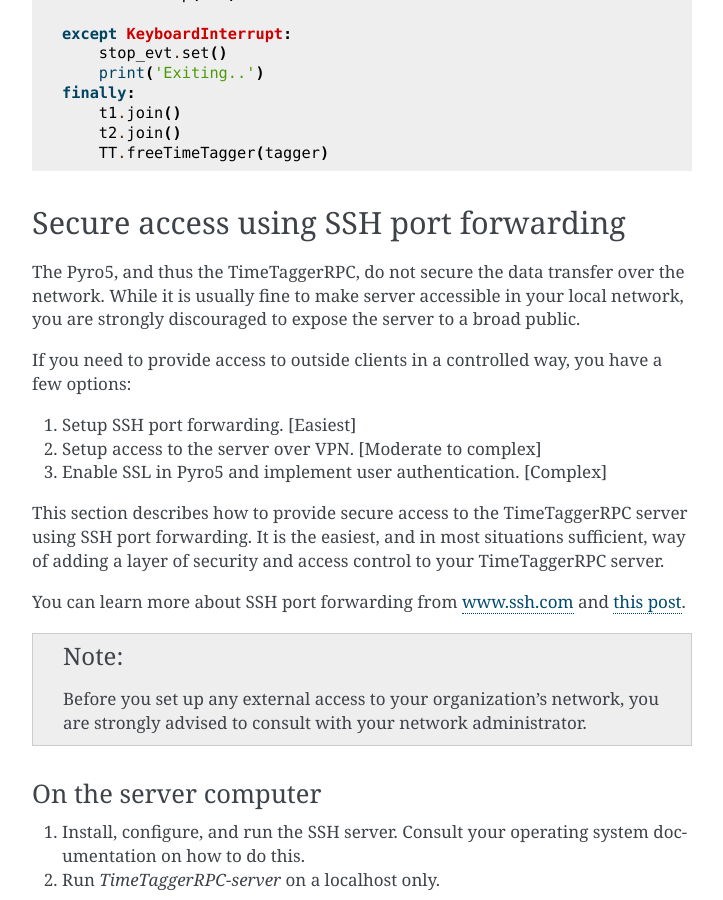
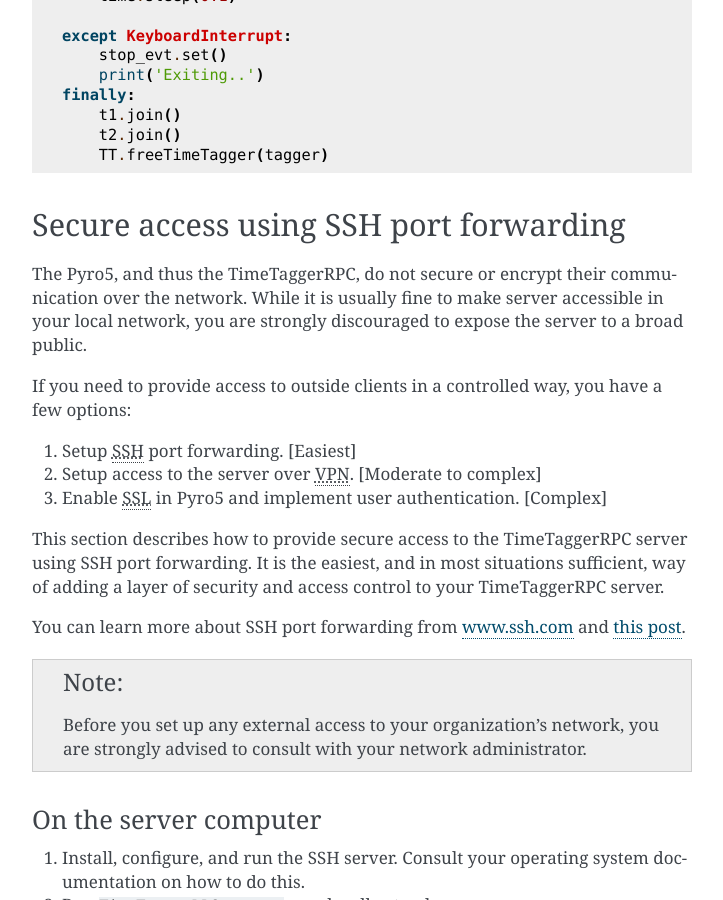
Before and after one commit to swabianinstruments/TimeTaggerRPC, a Sphinx documentation site: the page built from doc/cookbook.rst, in a window 1280 px wide and 900 px high, scrolled down 2603 px. Shown: the whole window, without its empty margins (388-1111 px from the left). Built offline with Sphinx 7.4.7, drawn with Linux system fonts in a browser that asks for light colours.

Commit message:
Minor text fixes

```diff
--- a/doc/cookbook.rst
+++ b/doc/cookbook.rst
@@ -75,7 +75,7 @@
 The proxy objects maintain the network connection to the server and identify
 themselves with a single thread and disallow the use from multiple threads simultaneously.
 However, it is possible to transfer the proxy object ownership to another thread.
-This is done by calling special Pyro5 method `Proxy._pyroClaimOwnership()` present on each proxy object.
+This is done by calling special Pyro5 method ``Proxy._pyroClaimOwnership()`` present on each proxy object.
 
 Take a look at the section
 `Proxy sharing between threads <https://pyro5.readthedocs.io/en/latest/clientcode.html#proxy-sharing-between-threads>`_
@@ -136,15 +136,15 @@
 Secure access using SSH port forwarding
 =======================================
 
-The Pyro5, and thus the TimeTaggerRPC, do not secure the data transfer over the network.
+The Pyro5, and thus the TimeTaggerRPC, do not secure or encrypt their communication over the network.
 While it is usually fine to make server accessible in your local network,
 you are strongly discouraged to expose the server to a broad public.
 
 If you need to provide access to outside clients in a controlled way, you have a few options:
 
-1. Setup SSH port forwarding. [Easiest]
-2. Setup access to the server over VPN. [Moderate to complex]
-3. Enable SSL in Pyro5 and implement user authentication. [Complex]
+1. Setup :abbr:`SSH (Secure Shell)` port forwarding. [Easiest]
+2. Setup access to the server over :abbr:`VPN (Virtual Private Network)`. [Moderate to complex]
+3. Enable :abbr:`SSL (Secure Sockets Layer)` in Pyro5 and implement user authentication. [Complex]
 
 This section describes how to provide secure access to the TimeTaggerRPC server using SSH port forwarding.
 It is the easiest, and in most situations sufficient, way of adding a layer of security and access control to your TimeTaggerRPC server.
@@ -163,7 +163,7 @@
 
 1. Install, configure, and run the SSH server. Consult your operating system documentation on how to do this.
 
-2. Run `TimeTaggerRPC-server` on a localhost only.
+2. Run ``TimeTaggerRPC-server`` on a localhost only.
 
 .. code::
 
```
